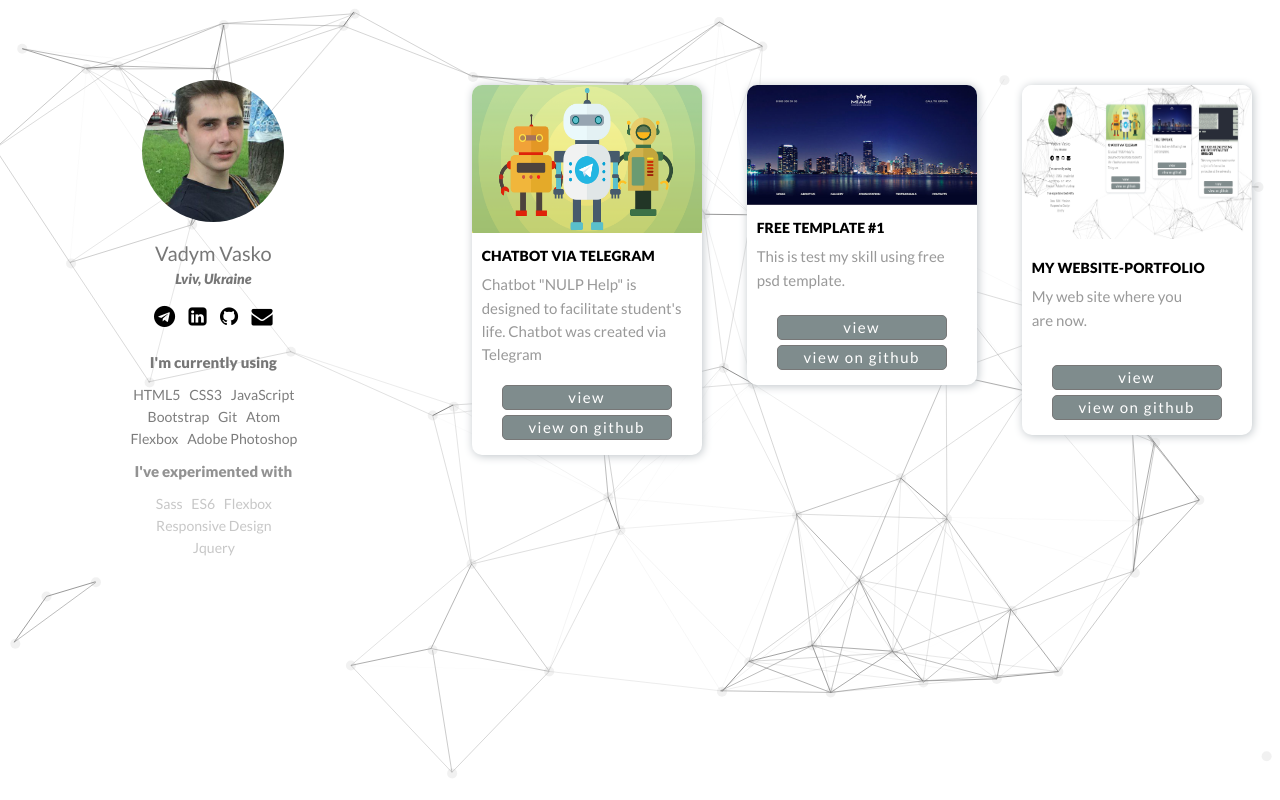
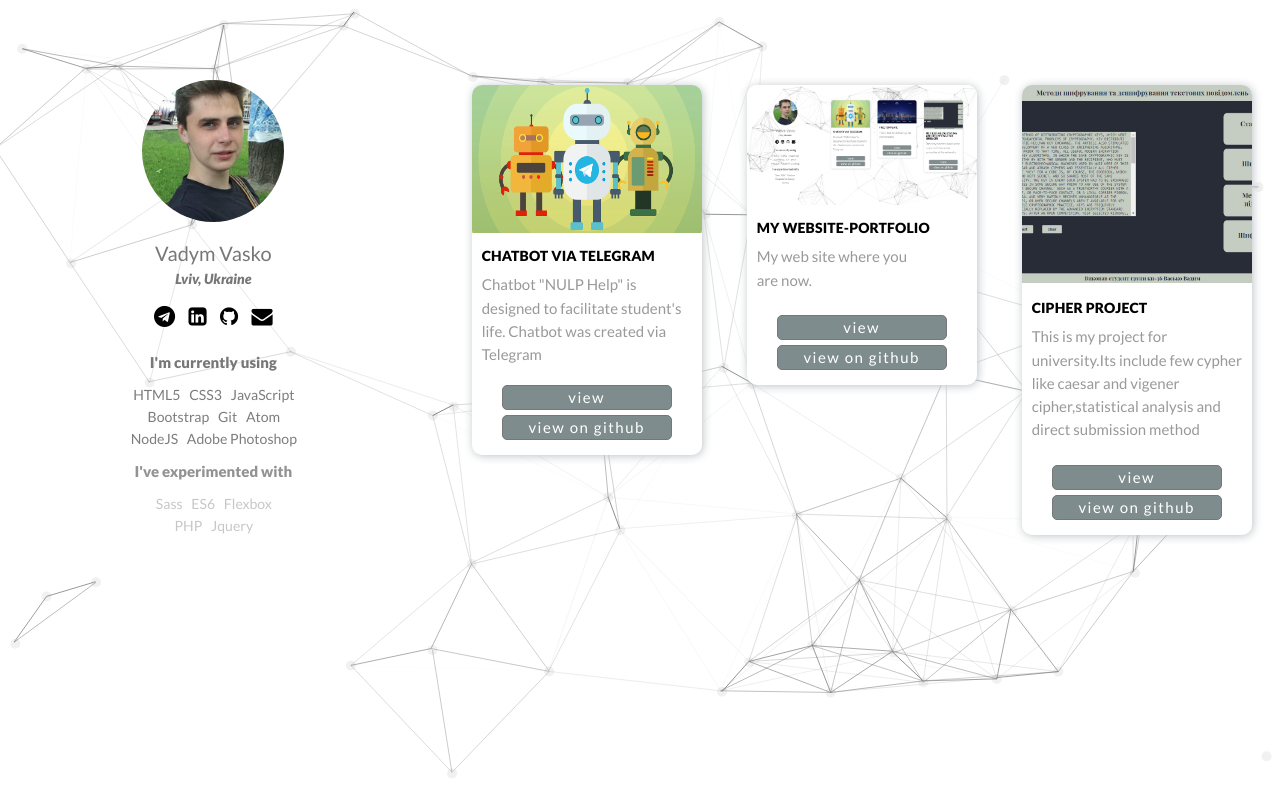
Before and after one commit to vadikcorp/vadikcorp.github.io, a plain HTML site: page index.html in a window 1280 px wide. Drawn offline with nearby package versions, Linux system fonts and the light colour scheme; animation ran at ten frames a second.

Commit message:
add nulphelpsite&&cipher

```diff
--- a/css/main.css
+++ b/css/main.css
@@ -110,7 +110,7 @@ html {
   height: 300px;
 }
 .projectthree {
-  height: 350px;
+  height: 450px;
 }
 .projectthree .project__text{
   padding:25px 7px 0px 10px;
--- a/index.html
+++ b/index.html
@@ -46,7 +46,7 @@
             <li class="skill">Git</li>
             <li class="skill">Atom</li>
             <br>
-            <li class="skill">Flexbox</li>
+            <li class="skill">NodeJS</li>
             <li class="skill">Adobe Photoshop</li>
           </ul>
           <p class="animated fadeIn about__two" id="text-area-3">I've experimented with</p>
@@ -55,8 +55,8 @@
             <li class="skill">ES6</li>
             <li class="skill">Flexbox</li>
             <br>
-            <li class="skill">Responsive Design</li>
-            <br>
+            <li class="skill">PHP</li>
+
             <li class="skill">Jquery</li>
           </ul>
         </div>
@@ -69,18 +69,18 @@
               <div id="section-1" class="col-xs-12 col-sm-6 col-md-4 col-lg-3 project projectone animated fadeInDown">
 
                 <div class="project__photo">
-                  <a href=""> <img class="photo__project" src="img/telegram.png" alt="project telegram_chatbot" width="100%" height="100%"></a>
+                  <a href="https://vadikcorp.github.io/nuphelp_site/"> <img class="photo__project" src="img/telegram.png" alt="project telegram_chatbot" width="100%" height="100%"></a>
                 </div>
 
                 <div class="project__text">
-                  <a href="" class="a__head"><h4>Chatbot via Telegram</h4></a>
+                  <a href="https://vadikcorp.github.io/nuphelp_site/" class="a__head"><h4>Chatbot via Telegram</h4></a>
                   <p>Chatbot "NULP Help" is designed to facilitate student's life. Chatbot was created via Telegram</p>
                 </div>
 
                 <div class="view">
-                  <a href="" target="_blank"><input type="button" name="view" value="view" class="button-css"></a>
+                  <a href="https://vadikcorp.github.io/nuphelp_site/" target="_blank"><input type="button" name="view" value="view" class="button-css"></a>
                   <br>
-                  <a href="" target="_blank"><input type="button" name="viewgit" value="view on github" class="button-css"></a>
+                  <a href="https://github.com/vadikcorp/nulphelp_bot" target="_blank"><input type="button" name="viewgit" value="view on github" class="button-css"></a>
                 </div>
                 <!-- link__view -->
               </div>
@@ -89,31 +89,11 @@
 
                 <div class="project__photo">
                   <a href="">
-                    <img class="photo__project" src="img/miami.jpg" alt="project miami" width="100%" height="100%"></a>
+                    <img class="photo__project" src="img/portfolio.png" alt="project cypher" width="100%" height="100%"></a>
                 </div>
 
                 <div class="project__text">
-                  <a href="" class="a__head"><h4>Free template #1</h4></a>
-                  <p>This is test my skill using free psd template.</p>
-                </div>
-
-                <div class="view">
-                  <input type="button" name="view" value="view" class="button-css">
-                  <br>
-                  <input type="button" name="viewgit" value="view on github" class="button-css">
-                </div>
-
-              </div>
-              <!-- PROJECT THREE -->
-              <div id="section-3" class="col-xs-12 col-sm-6 col-md-4 col-lg-3 project projectthree animated fadeInDown">
-
-                <div class="project__photo">
-                  <a href="https://vadikcorp.github.io"><img class="photo__project" src="img/portfolio.png" alt="project my portfolio" width="100%" height="110%"></a>
-                </div>
-
-                <div class="project__text">
-                  <a href="https://vadikcorp.github.io" class="a__head">
-                    <h4>My website-portfolio</h4></a>
+                  <a href="" class="a__head"><h4>My website-portfolio</h4></a>
                   <p>My web site where you <br> are now.</p>
                 </div>
 
@@ -121,6 +101,25 @@
                   <a href="https://vadikcorp.github.io" target="_blank"><input type="button" name="view" value="view" class="button-css"></a>
                   <br>
                   <a href="https://github.com/vadikcorp/vadikcorp.github.io" target="_blank"><input type="button" name="viewgit" value="view on github" class="button-css"></a>
+                </div>
+              </div>
+              <!-- PROJECT THREE -->
+              <div id="section-3" class="col-xs-12 col-sm-6 col-md-4 col-lg-3 project projectthree animated fadeInDown">
+
+                <div class="project__photo">
+                  <a href="https://vadikcorp.github.io/ciphers/"><img class="photo__project" src="img/projectcypher.jpg" alt="project my portfolio" width="100%" height="110%"></a>
+                </div>
+
+                <div class="project__text">
+                  <a href="https://vadikcorp.github.io/ciphers/" class="a__head">
+                    <h4>Cipher project</h4></a>
+                  <p>This is my project for university.Its include few cypher like caesar and vigener cipher,statistical analysis and direct submission method</p>
+                </div>
+
+                <div class="view">
+                  <a href="https://vadikcorp.github.io/ciphers/" target="_blank"><input type="button" name="view" value="view" class="button-css"></a>
+                  <br>
+                  <a href="https://github.com/vadikcorp/ciphers" target="_blank"><input type="button" name="viewgit" value="view on github" class="button-css"></a>
                 </div>
 
               </div>
```
